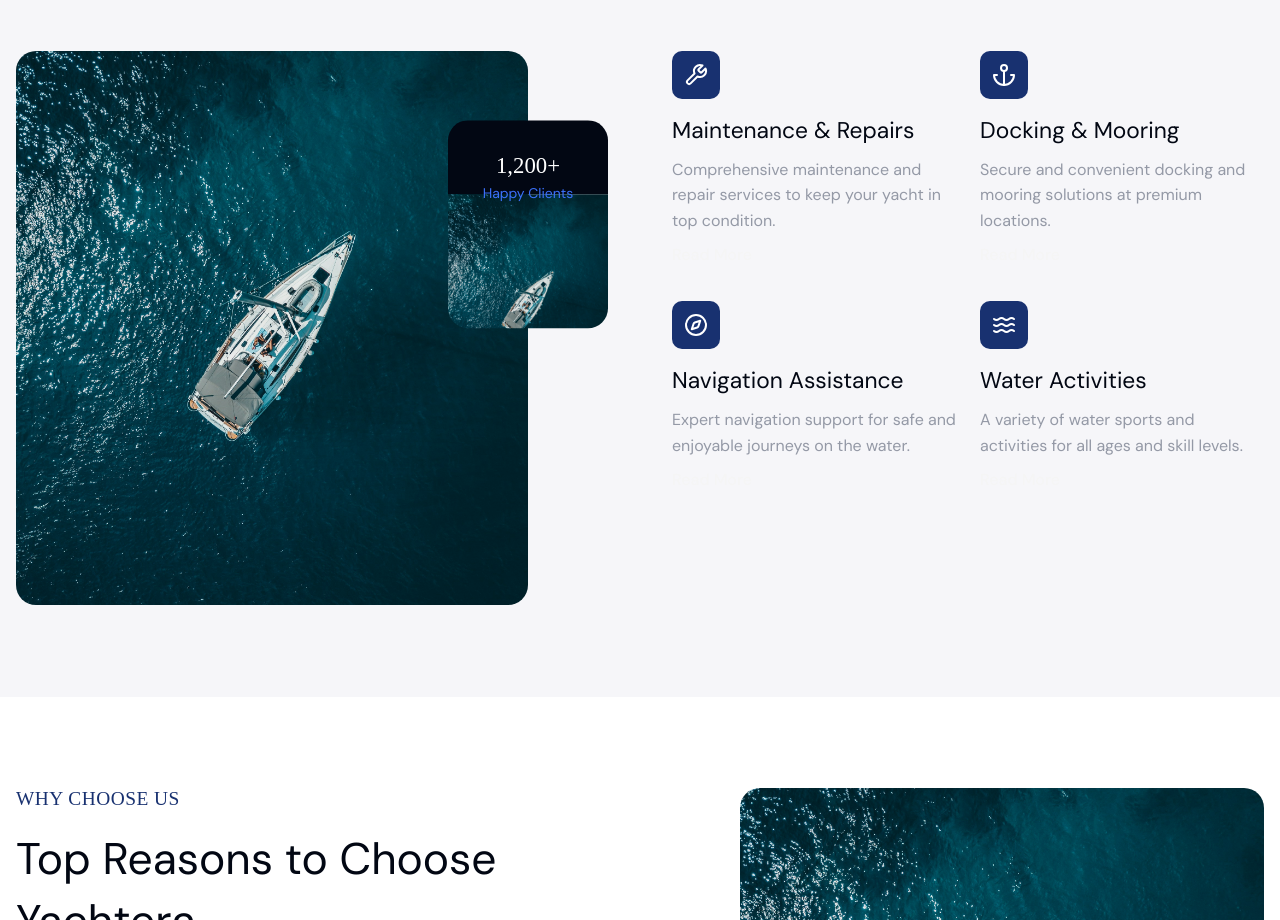
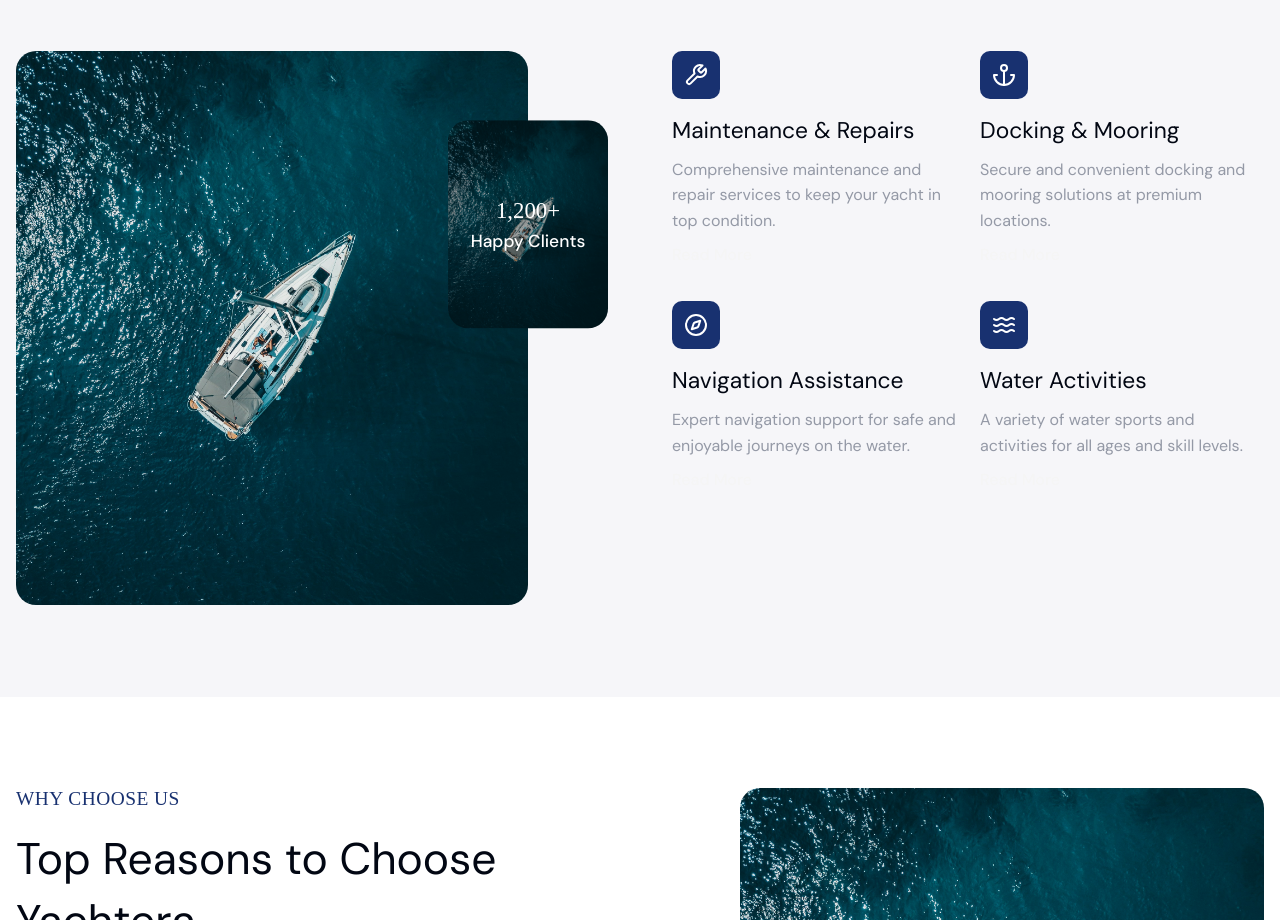
Before and after one commit to umittahmett/yacht-showcase, a Next.js app: page / in a window 1280 px wide. Shown: the part 2980-3900 px from the top of the page. Built offline with nearby package versions, Linux system fonts and the light colour scheme; a web font is replaced by a local one.

Commit message:
style: update Services component styling for improved visual hierarchy

```diff
--- a/components/section/services.tsx
+++ b/components/section/services.tsx
@@ -55,16 +55,17 @@ const Services = () => {
             </div>
 
             <div className="rounded-[20px] absolute top-0 right-0 translate-y-1/3 translate-x-1/2 w-32 sm:w-40 h-40 sm:h-52 overflow-hidden">
-              <div className="bg-primary-500 p-3 sm:p-4 lg:p-5 !pb-0 text-center">
-                <div className="translate-y-[9px]">
+              <div className="absolute top-0 bg-black/30 size-full flex items-center justify-center left-0 p-3 sm:p-4 lg:p-5 text-center">
+                <div>
                   <span className="text-dynamic-2xl text-white font-[Unna]">
                     1,200+
                   </span>
-                  <div className="text-sm text-accent-500">
+                  <div className="font-medium text-dynamic-lg text-white">
                     <span>Happy Clients</span>
                   </div>
                 </div>
               </div>
+
               <div>
                 <Image
                   src={Boat}
```
